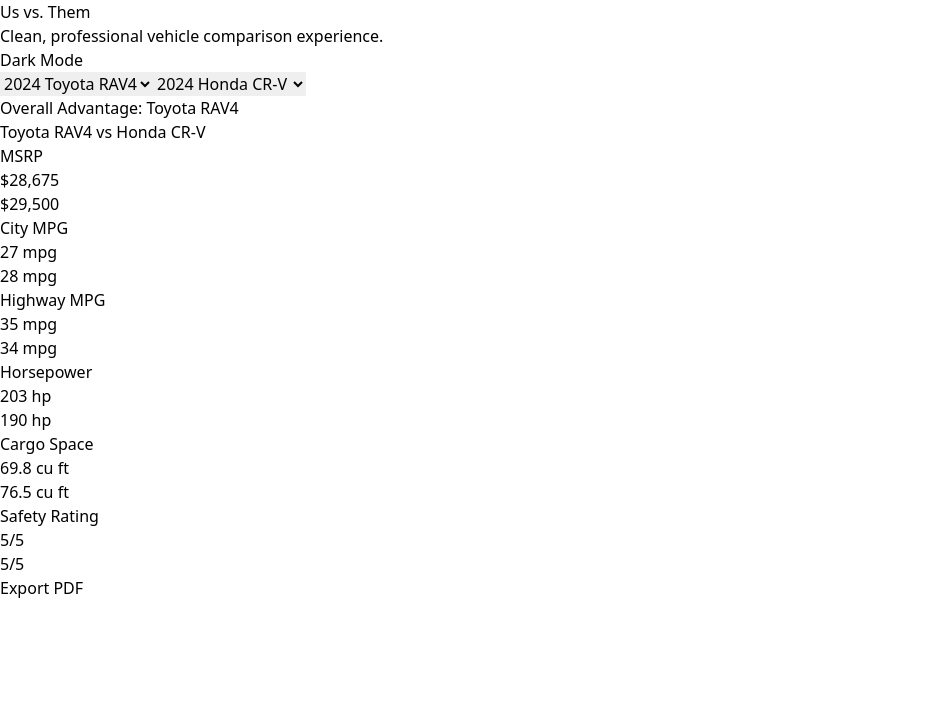
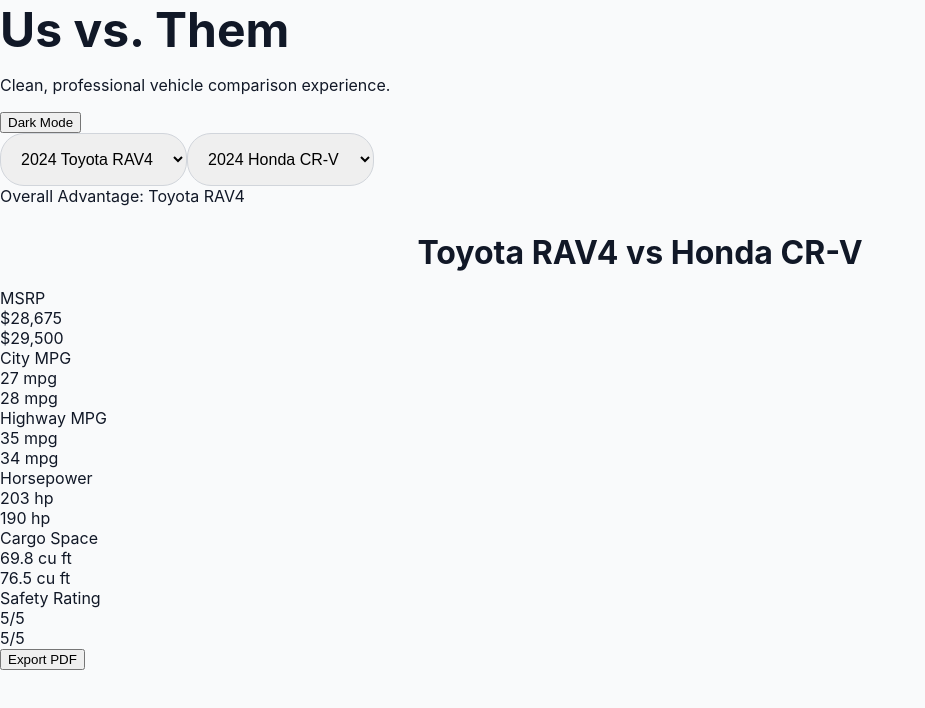
Before and after one commit to btallitsch/Us-vs.-Them-Visual-Comparison-Tool, a Next.js app: page / in a window 1280 px wide. Shown: the top 708 px of the page, without its empty margins (0-925 px from the left). Built offline with nearby package versions, Linux system fonts and the light colour scheme.

Commit message:
Update globals.css

```diff
--- a/app/globals.css
+++ b/app/globals.css
@@ -1,9 +1,132 @@
-@tailwind base;
-@tailwind components;
-@tailwind utilities;
+/* globals.css */
 
-/* Optional smooth font rendering */
-html {
-  -webkit-font-smoothing: antialiased;
-  -moz-osx-font-smoothing: grayscale;
+body {
+  font-family: 'Inter', sans-serif;
+  background-color: #F9FAFB;
+  color: #111827;
+  margin: 0;
+  padding: 0;
 }
+
+.dark body {
+  background-color: #111827;
+  color: #F9FAFB;
+}
+
+button {
+  cursor: pointer;
+  font-weight: 500;
+}
+
+select {
+  font-size: 16px;
+}
+
+.container {
+  max-width: 1200px;
+  margin: 0 auto;
+  padding: 2rem;
+}
+
+.card {
+  background-color: #FFFFFF;
+  padding: 2rem;
+  border-radius: 1.5rem;
+  box-shadow: 0 8px 24px rgba(0,0,0,0.08);
+  margin-bottom: 2rem;
+  transition: background-color 0.3s ease;
+}
+
+.dark .card {
+  background-color: #1F2937;
+}
+
+.header {
+  display: flex;
+  justify-content: space-between;
+  align-items: center;
+  margin-bottom: 2rem;
+}
+
+h1 {
+  font-size: 3rem;
+  margin: 0;
+}
+
+h2 {
+  font-size: 2rem;
+  margin-bottom: 1rem;
+  text-align: center;
+}
+
+.select-row {
+  display: flex;
+  gap: 1rem;
+  margin-bottom: 2rem;
+}
+
+select {
+  flex: 1;
+  padding: 1rem;
+  border-radius: 1.5rem;
+  border: 1px solid #D1D5DB;
+  transition: border-color 0.2s;
+}
+
+select:focus {
+  border-color: #000000;
+  outline: none;
+}
+
+.matrix-row {
+  display: grid;
+  grid-template-columns: 1fr 1fr 1fr;
+  padding: 1rem 0;
+  border-bottom: 1px solid #E5E7EB;
+  align-items: center;
+}
+
+.matrix-row:last-child {
+  border-bottom: none;
+}
+
+.matrix-label {
+  color: #6B7280;
+}
+
+.matrix-value {
+  text-align: center;
+  font-weight: 600;
+  padding: 0.5rem;
+  border-radius: 1rem;
+}
+
+.win {
+  background-color: #DCFCE7;
+  color: #047857;
+}
+
+.lose {
+  color: #9CA3AF;
+}
+
+.export-btn {
+  display: block;
+  margin: 2rem auto 0 auto;
+  padding: 1rem 2rem;
+  border-radius: 1.5rem;
+  background-color: #000;
+  color: #FFF;
+  font-size: 1.1rem;
+  font-weight: 600;
+  transition: opacity 0.2s;
+}
+
+.export-btn:hover {
+  opacity: 0.9;
+}
+
+.dark .export-btn {
+  background-color: #FFF;
+  color: #000;
+}
```
